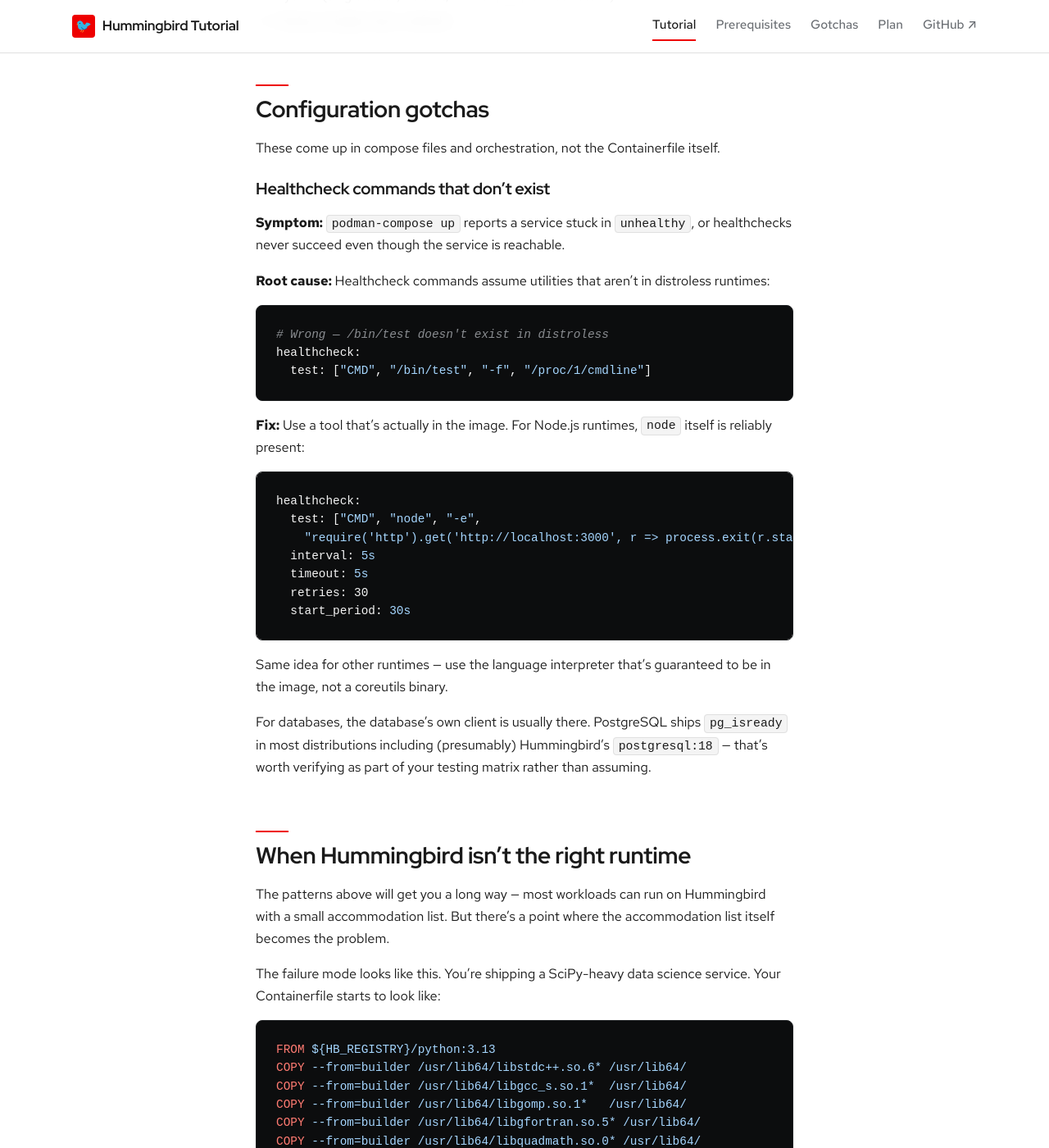
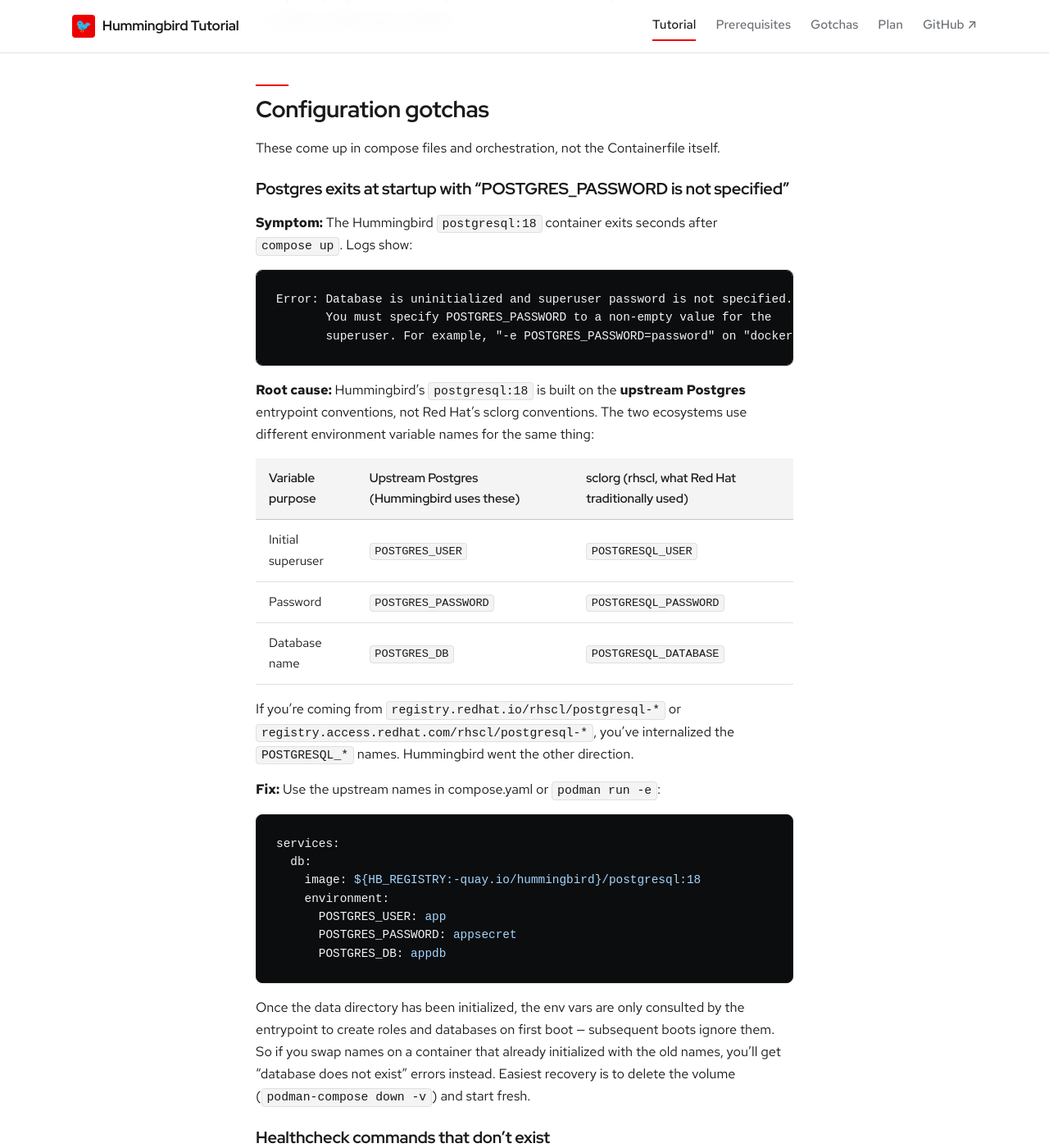
Before and after one commit to patterncatalyst/hummingbird-tutorial, a Jekyll site: the page built from _docs/17-distroless-gotchas.md, in a window 1280 px wide and 1400 px high, scrolled down 7937 px. Shown: the whole window at 82% size. Built offline with Jekyll 4.4.1, drawn with Linux system fonts in a browser that asks for light colours; some web fonts are replaced.

Commit message:
compose-stack: use upstream POSTGRES_* env names; document in §17

````diff
--- a/_docs/17-distroless-gotchas.md
+++ b/_docs/17-distroless-gotchas.md
@@ -337,6 +337,51 @@ Languages where you have to opt in:
 These come up in compose files and orchestration, not the Containerfile
 itself.
 
+### Postgres exits at startup with "POSTGRES_PASSWORD is not specified"
+
+**Symptom:** The Hummingbird `postgresql:18` container exits seconds
+after `compose up`. Logs show:
+
+```
+Error: Database is uninitialized and superuser password is not specified.
+       You must specify POSTGRES_PASSWORD to a non-empty value for the
+       superuser. For example, "-e POSTGRES_PASSWORD=password" on "docker run".
+```
+
+**Root cause:** Hummingbird's `postgresql:18` is built on the **upstream
+Postgres** entrypoint conventions, not Red Hat's sclorg conventions.
+The two ecosystems use different environment variable names for the
+same thing:
+
+| Variable purpose | Upstream Postgres (Hummingbird uses these) | sclorg (rhscl, what Red Hat traditionally used) |
+|---|---|---|
+| Initial superuser | `POSTGRES_USER` | `POSTGRESQL_USER` |
+| Password | `POSTGRES_PASSWORD` | `POSTGRESQL_PASSWORD` |
+| Database name | `POSTGRES_DB` | `POSTGRESQL_DATABASE` |
+
+If you're coming from `registry.redhat.io/rhscl/postgresql-*` or
+`registry.access.redhat.com/rhscl/postgresql-*`, you've internalized
+the `POSTGRESQL_*` names. Hummingbird went the other direction.
+
+**Fix:** Use the upstream names in compose.yaml or `podman run -e`:
+
+```yaml
+services:
+  db:
+    image: ${HB_REGISTRY:-quay.io/hummingbird}/postgresql:18
+    environment:
+      POSTGRES_USER: app
+      POSTGRES_PASSWORD: appsecret
+      POSTGRES_DB: appdb
+```
+
+Once the data directory has been initialized, the env vars are only
+consulted by the entrypoint to create roles and databases on first
+boot — subsequent boots ignore them. So if you swap names on a
+container that already initialized with the old names, you'll get
+"database does not exist" errors instead. Easiest recovery is to
+delete the volume (`podman-compose down -v`) and start fresh.
+
 ### Healthcheck commands that don't exist
 
 **Symptom:** `podman-compose up` reports a service stuck in `unhealthy`,
--- a/examples/compose-stack/compose.yaml
+++ b/examples/compose-stack/compose.yaml
@@ -11,9 +11,9 @@ services:
   db:
     image: ${HB_REGISTRY:-quay.io/hummingbird}/postgresql:18
     environment:
-      POSTGRESQL_USER: app
-      POSTGRESQL_PASSWORD: appsecret
-      POSTGRESQL_DATABASE: appdb
+      POSTGRES_USER: app
+      POSTGRES_PASSWORD: appsecret
+      POSTGRES_DB: appdb
     healthcheck:
       test: ["CMD", "pg_isready", "-U", "app", "-d", "appdb"]
       interval: 5s
````
Also changed, not shown: _docs/07-podman-compose.md (+3 -3 lines), _plans/reconciliation-plan.md (+3 -3 lines).
